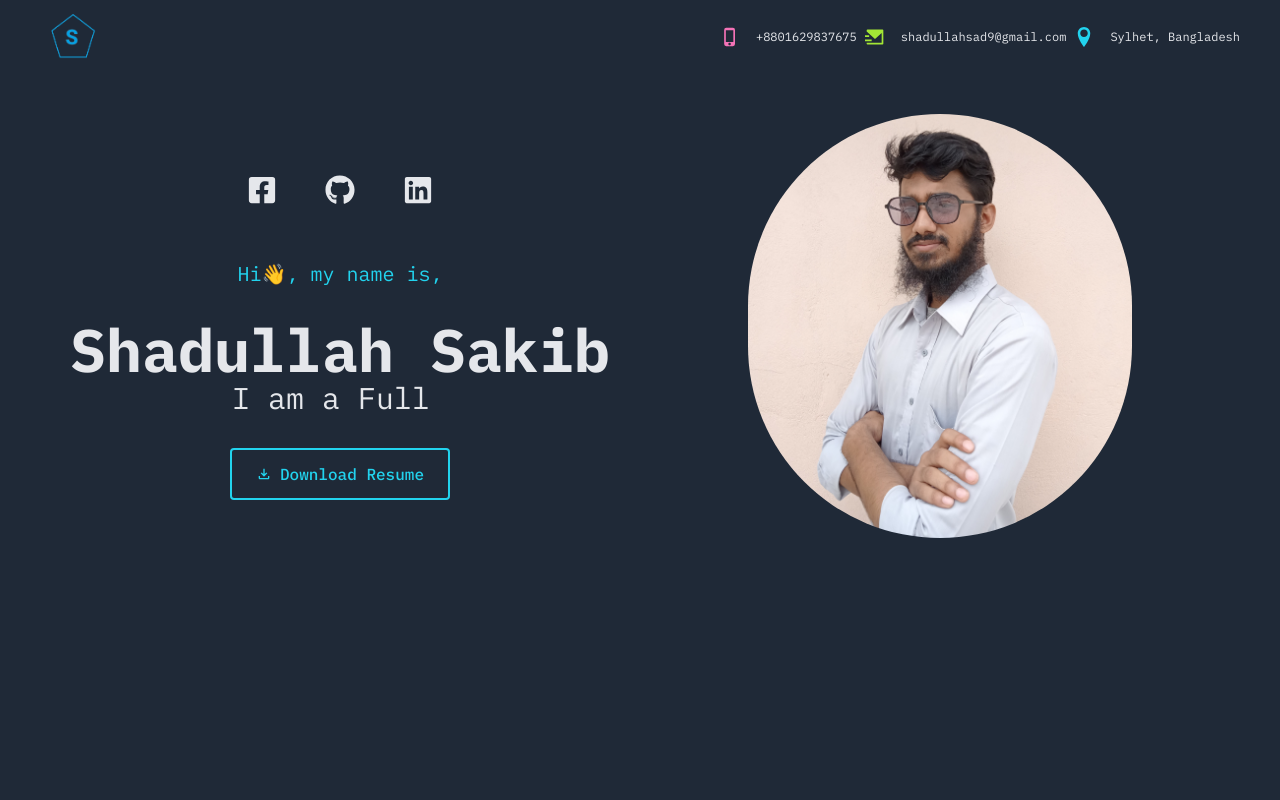
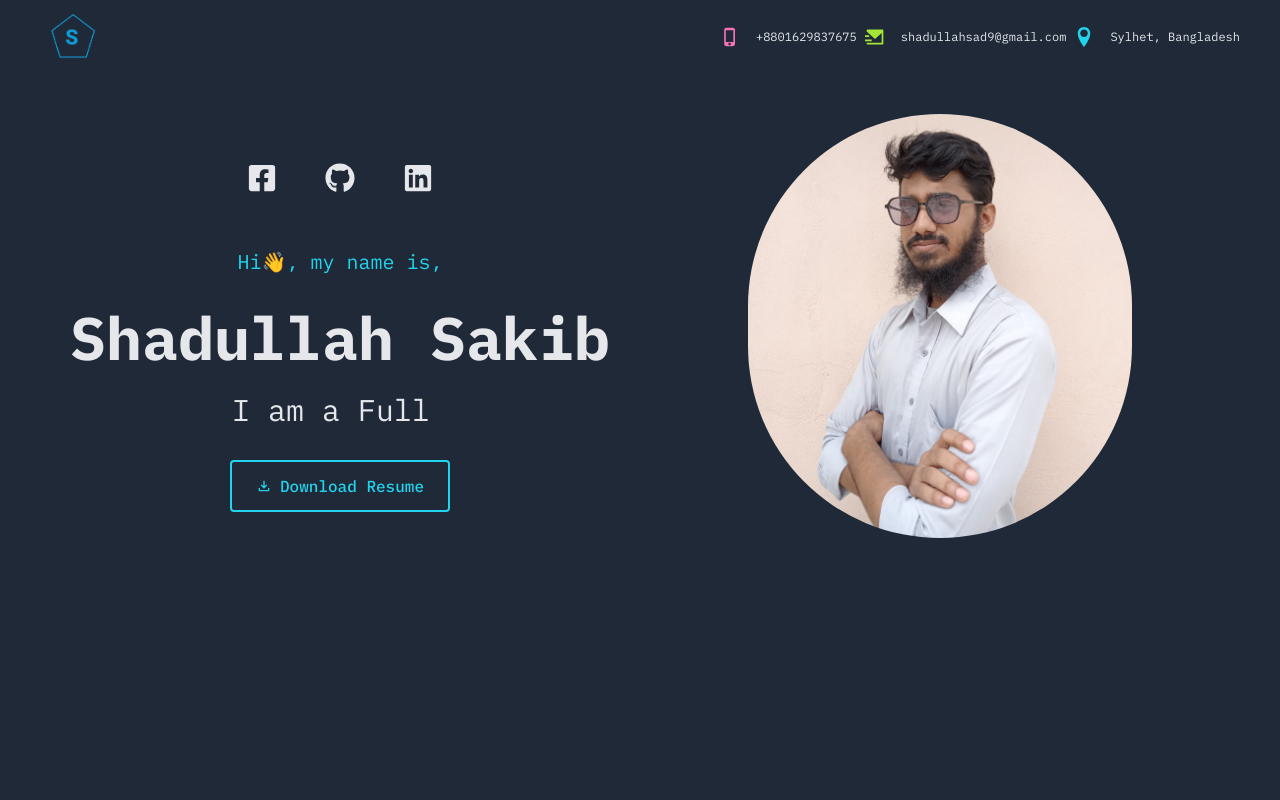
Before and after one commit to shadullah/Portfolio_2_0, a React (Vite) app: page / in a window 1280 px wide. Shown: the top 800 px of the page. Built offline with nearby package versions, Linux system fonts and the light colour scheme.

Commit message:
full done

```diff
--- a/src/Pages/Banner.jsx
+++ b/src/Pages/Banner.jsx
@@ -77,7 +77,7 @@
                   Hi&#128075;, my name is,
                 </h3>
               </div>
-              <p className="text-2xl md:text-6xl font-extrabold">
+              <p className="text-2xl md:text-6xl font-extrabold pb-6">
                 Shadullah Sakib
               </p>
               <TypeAnimation
```
